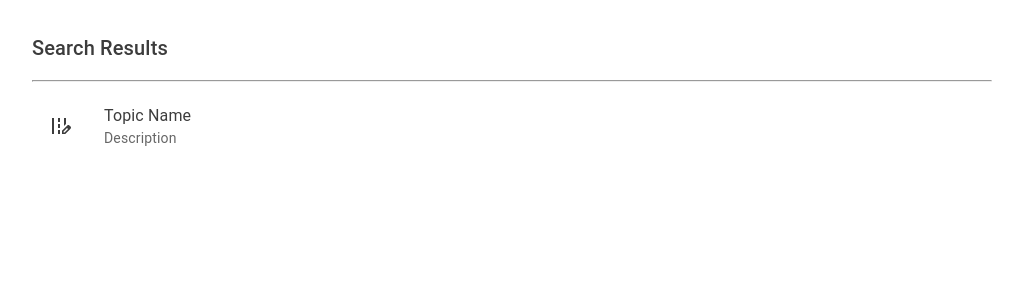
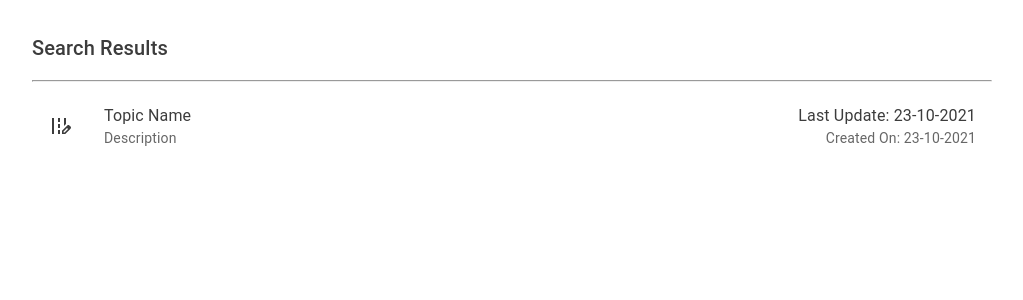
Before and after one commit to Sarthak-23/grasp, a React app in the folder client/: page /search in a window 1280 px wide. Shown: the top 300 px of the page, without its empty margins (128-1151 px from the left). Built offline with nearby package versions, Linux system fonts and the light colour scheme.

Commit message:
Added Last and Create Date in Search Component

```diff
--- a/client/src/components/Search/Search.js
+++ b/client/src/components/Search/Search.js
@@ -26,6 +26,11 @@ const useStyles = makeStyles((theme) => ({
         display: 'flex',
         justifyContent: 'center',
     },
+    Date_Class: {
+        display: 'flex',
+        flexDirection: 'column',
+        alignItems: 'flex-end',
+    },
 }));
 
 const Demo = styled('div')(({ theme }) => ({
@@ -53,6 +58,11 @@ const Search = () => {
                                 primary="Topic Name"
                                 secondary="Description"
                             />
+                            <ListItemText
+                                className={classes.Date_Class}
+                                primary="Last Update: 23-10-2021"
+                                secondary="Created On: 23-10-2021"
+                            />
                         </ListItem>
                         {/* )} */}
                     </List>
```
